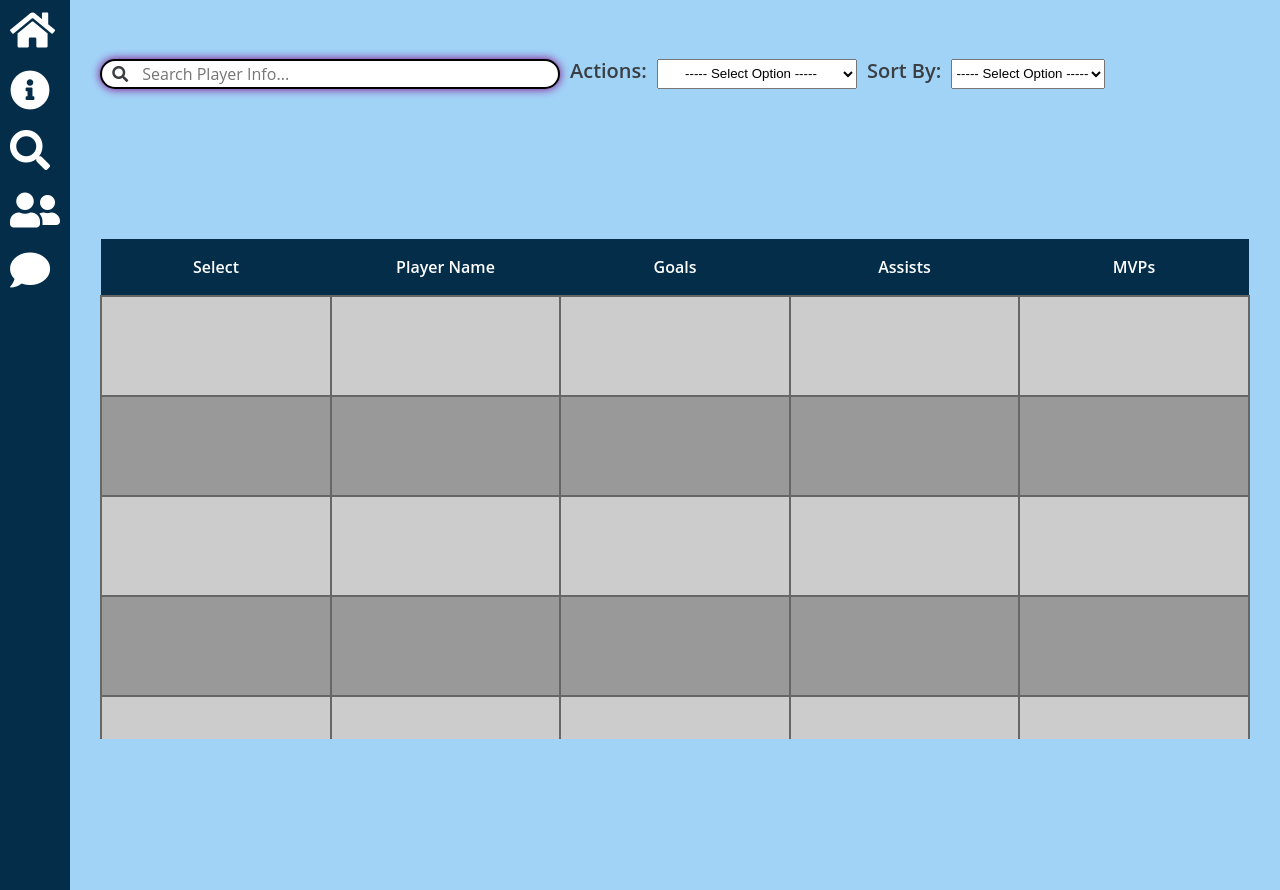
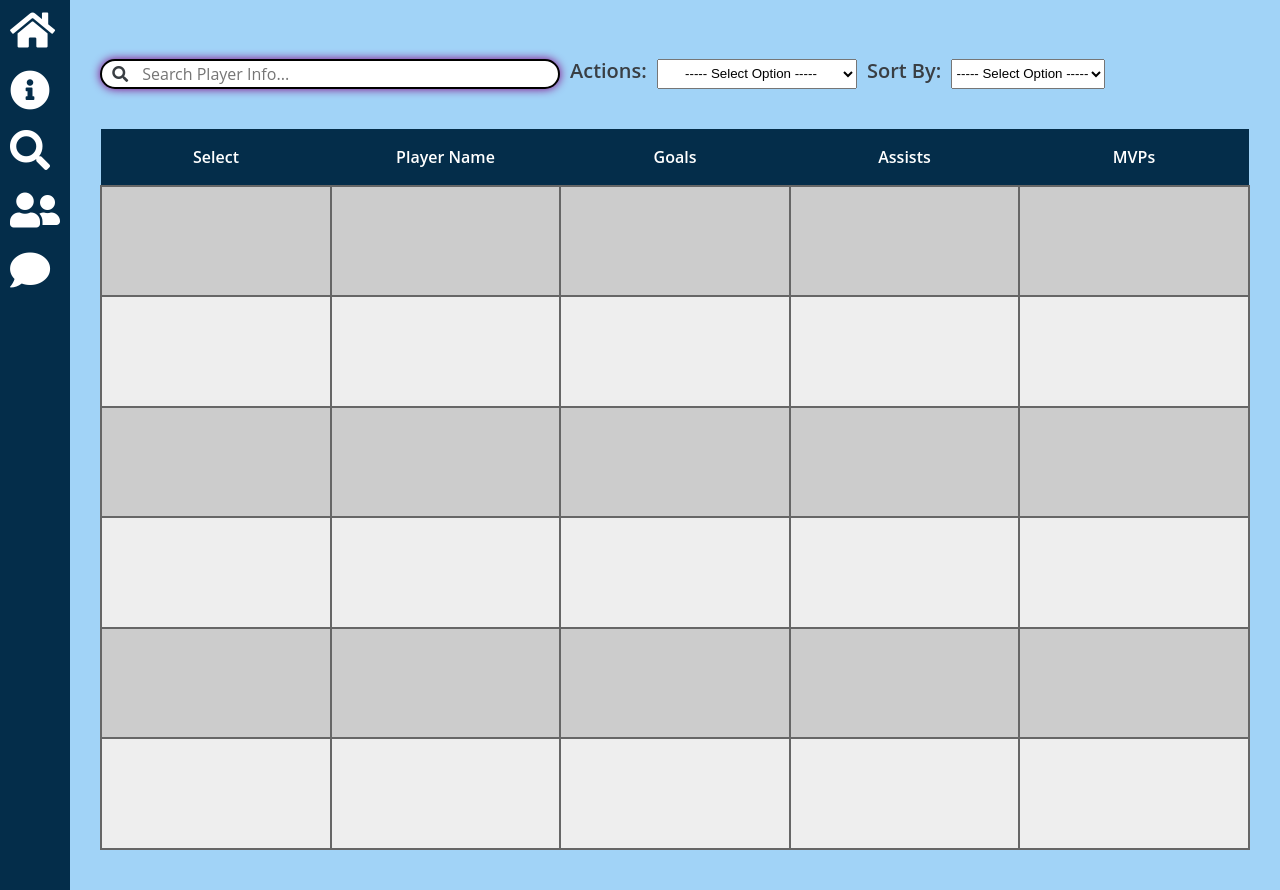
Before and after one commit to akh4rf/cs-4750-project-php, a PHP site: page /player-search.php in a window 1280 px wide. Shown: the part 99-989 px from the top of the page. Run offline with PHP 8.4, Linux system fonts and the light colour scheme; lists and menus that the app fills with data are empty.

Commit message:
Updated table styles

```diff
--- a/css/styles.css
+++ b/css/styles.css
@@ -3,6 +3,10 @@
   --blue: #59819e;
   --light-blue: #a1d3f7;
   font-family: "Open Sans", sans-serif;
+}
+
+* {
+  box-sizing: border-box;
 }
 
 @import url("https://fonts.googleapis.com/css2?family=Open+Sans:wght@500&display=swap");
@@ -17,7 +21,7 @@
 
 .inner-page-contents {
   height: 100%;
-  width: calc(100% - 70px);
+  width: 100%;
   padding-left: 70px;
   display: flex;
   justify-content: center;
@@ -88,9 +92,10 @@
 }
 
 .table-wrapper {
-  height: 500px;
+  height: 90%;
   width: 95%;
   overflow-y: scroll;
+  overflow-x: hidden;
 }
 
 table {
@@ -114,10 +119,6 @@ tr:not(.table-header) {
 }
 
 .table-wrapper tr:nth-child(even) {
-  background: #999999;
-}
-
-.table-wrapper tr:hover {
   background: #eeeeee;
 }
 
```
